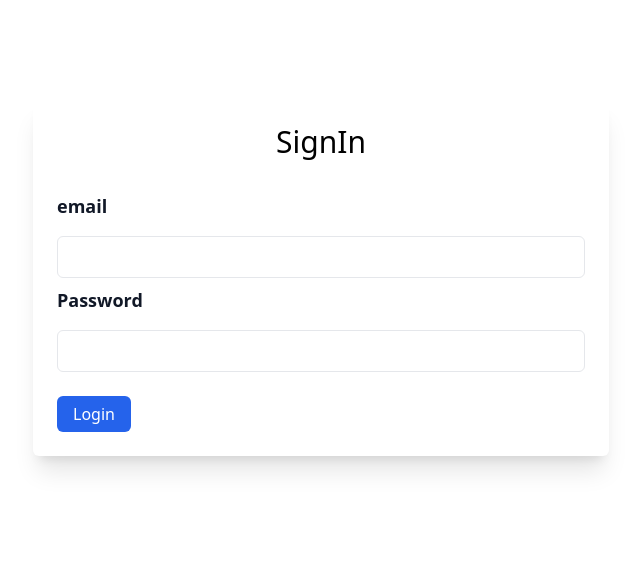
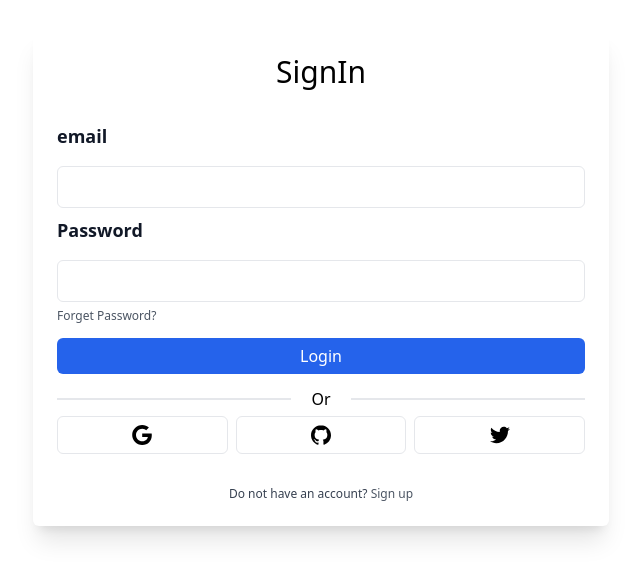
Before and after one commit to Herisetyawan123/buildandservice, a Next.js app: page /auth/signin in a window 1280 px wide. Shown: the part 122-702 px from the top of the page, without its empty margins (319-959 px from the left). Built offline with nearby package versions, Linux system fonts and the light colour scheme.

Commit message:
update: auth page

```diff
--- a/pages/auth/signin.tsx
+++ b/pages/auth/signin.tsx
@@ -1,4 +1,5 @@
 import { NextPage } from "next";
+import Link from "next/link";
 import Button from "../../components/Element/Button/Index";
 
 interface Props{}
@@ -16,10 +17,49 @@
             <label htmlFor="password" className="block py-2 font-semibold text-lg text-gray-900">Password</label>
             <input type="password" className="block w-full px-4 py-2 mt-2 text-gray-900 bg-white border rounded-md focus:border-gray-500 focus:ring-gray-300 focus:outline-none focus:ring focus:ring-opacity-40"/>
           </div>
-          <div className="w-full mt-6">
-          <Button>Login</Button>
-          </div>
+          <Link href="#" className="text-xs text-gray-600 hover:underline ">Forget Password?</Link>
+          <Button className="w-full hover:bg-blue-800 mt-3">Login</Button>
         </form>
+        <div className="relative flex items-center justify-center w-full mt-6 border border-t">
+          <div className="absolute px-5 bg-white">Or</div>
+        </div>
+        <div className="flex mt-4 gap-x-2">
+          <button
+            type="button"
+            className="flex items-center justify-center w-full p-2 border  rounded-md hover:bg-slate-900 focus:ring-2 focus:ring-offset-1 focus:ring-gray-600">
+              <svg
+                  xmlns="http://www.w3.org/2000/svg"
+                  viewBox="0 0 32 32"
+                  className="w-5 h-5 fill-current">
+                  <path d="M16.318 13.714v5.484h9.078c-0.37 2.354-2.745 6.901-9.078 6.901-5.458 0-9.917-4.521-9.917-10.099s4.458-10.099 9.917-10.099c3.109 0 5.193 1.318 6.38 2.464l4.339-4.182c-2.786-2.599-6.396-4.182-10.719-4.182-8.844 0-16 7.151-16 16s7.156 16 16 16c9.234 0 15.365-6.49 15.365-15.635 0-1.052-0.115-1.854-0.255-2.651z"></path>
+              </svg>
+          </button>
+            <button className="flex items-center justify-center w-full p-2 border rounded-md focus:ring-2 focus:ring-offset-1 focus:ring-gray-600 hover:bg-slate-900">
+                <svg
+                    xmlns="http://www.w3.org/2000/svg"
+                    viewBox="0 0 32 32"
+                    className="w-5 h-5 fill-current">
+                    <path d="M16 0.396c-8.839 0-16 7.167-16 16 0 7.073 4.584 13.068 10.937 15.183 0.803 0.151 1.093-0.344 1.093-0.772 0-0.38-0.009-1.385-0.015-2.719-4.453 0.964-5.391-2.151-5.391-2.151-0.729-1.844-1.781-2.339-1.781-2.339-1.448-0.989 0.115-0.968 0.115-0.968 1.604 0.109 2.448 1.645 2.448 1.645 1.427 2.448 3.744 1.74 4.661 1.328 0.14-1.031 0.557-1.74 1.011-2.135-3.552-0.401-7.287-1.776-7.287-7.907 0-1.751 0.62-3.177 1.645-4.297-0.177-0.401-0.719-2.031 0.141-4.235 0 0 1.339-0.427 4.4 1.641 1.281-0.355 2.641-0.532 4-0.541 1.36 0.009 2.719 0.187 4 0.541 3.043-2.068 4.381-1.641 4.381-1.641 0.859 2.204 0.317 3.833 0.161 4.235 1.015 1.12 1.635 2.547 1.635 4.297 0 6.145-3.74 7.5-7.296 7.891 0.556 0.479 1.077 1.464 1.077 2.959 0 2.14-0.020 3.864-0.020 4.385 0 0.416 0.28 0.916 1.104 0.755 6.4-2.093 10.979-8.093 10.979-15.156 0-8.833-7.161-16-16-16z"></path>
+                </svg>
+            </button>
+            <button className="flex items-center justify-center w-full p-2 border rounded-md focus:ring-2 focus:ring-offset-1 focus:ring-gray-600 hover:bg-slate-900">
+                <svg
+                    xmlns="http://www.w3.org/2000/svg"
+                    viewBox="0 0 32 32"
+                    className="w-5 h-5 fill-current">
+                    <path d="M31.937 6.093c-1.177 0.516-2.437 0.871-3.765 1.032 1.355-0.813 2.391-2.099 2.885-3.631-1.271 0.74-2.677 1.276-4.172 1.579-1.192-1.276-2.896-2.079-4.787-2.079-3.625 0-6.563 2.937-6.563 6.557 0 0.521 0.063 1.021 0.172 1.495-5.453-0.255-10.287-2.875-13.52-6.833-0.568 0.964-0.891 2.084-0.891 3.303 0 2.281 1.161 4.281 2.916 5.457-1.073-0.031-2.083-0.328-2.968-0.817v0.079c0 3.181 2.26 5.833 5.26 6.437-0.547 0.145-1.131 0.229-1.724 0.229-0.421 0-0.823-0.041-1.224-0.115 0.844 2.604 3.26 4.5 6.14 4.557-2.239 1.755-5.077 2.801-8.135 2.801-0.521 0-1.041-0.025-1.563-0.088 2.917 1.86 6.36 2.948 10.079 2.948 12.067 0 18.661-9.995 18.661-18.651 0-0.276 0-0.557-0.021-0.839 1.287-0.917 2.401-2.079 3.281-3.396z"></path>
+                </svg>
+            </button>
+        </div>
+
+        <p className="mt-8 text-xs font-light text-center text-gray-700">Do not have an account? <span> </span>
+            <Link
+                href="#"
+                className="font-medium text-gray-600 hover:underline"
+            >
+                Sign up
+            </Link>
+        </p>
       </div>
     </div>
   )
```
